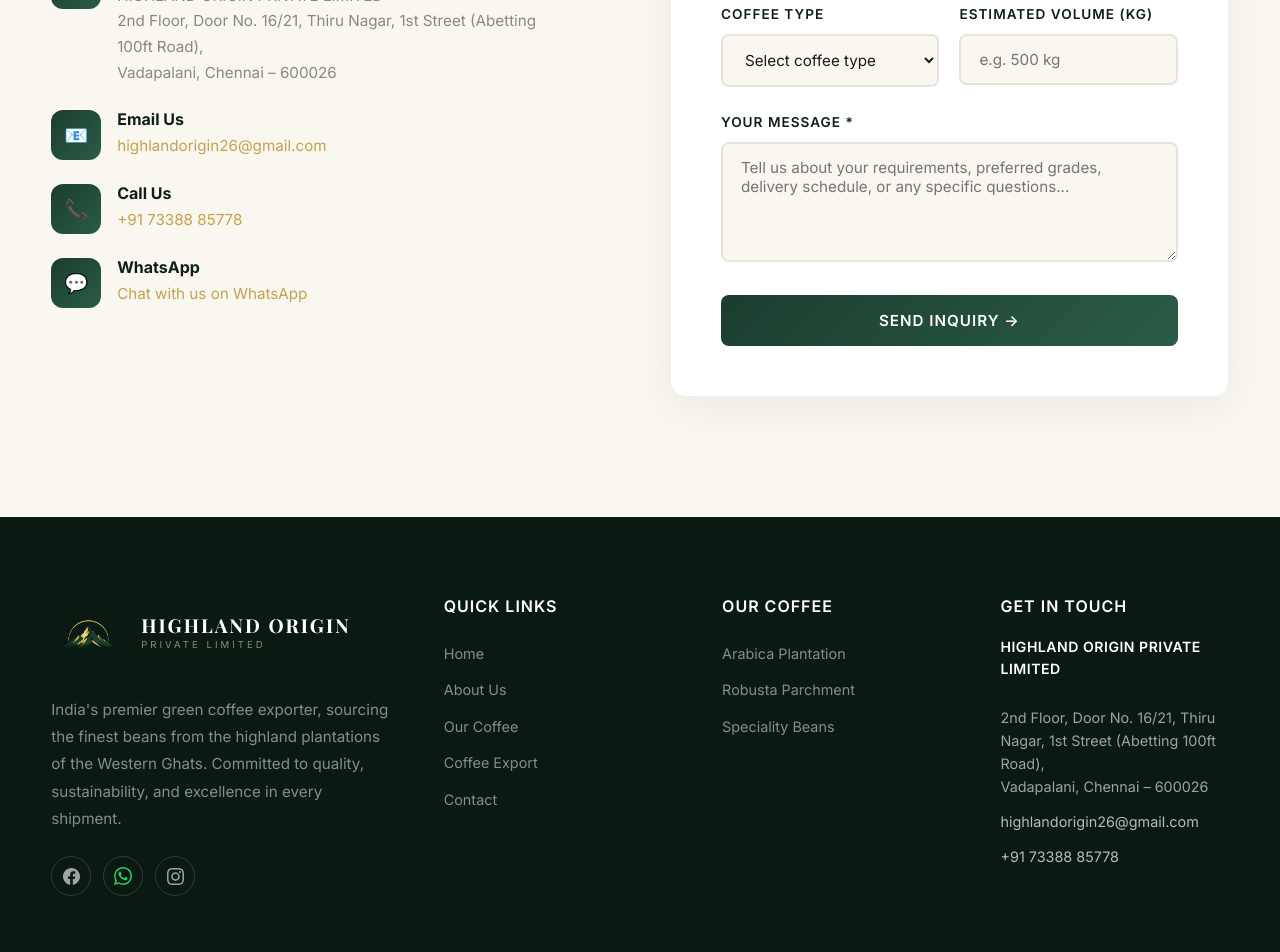
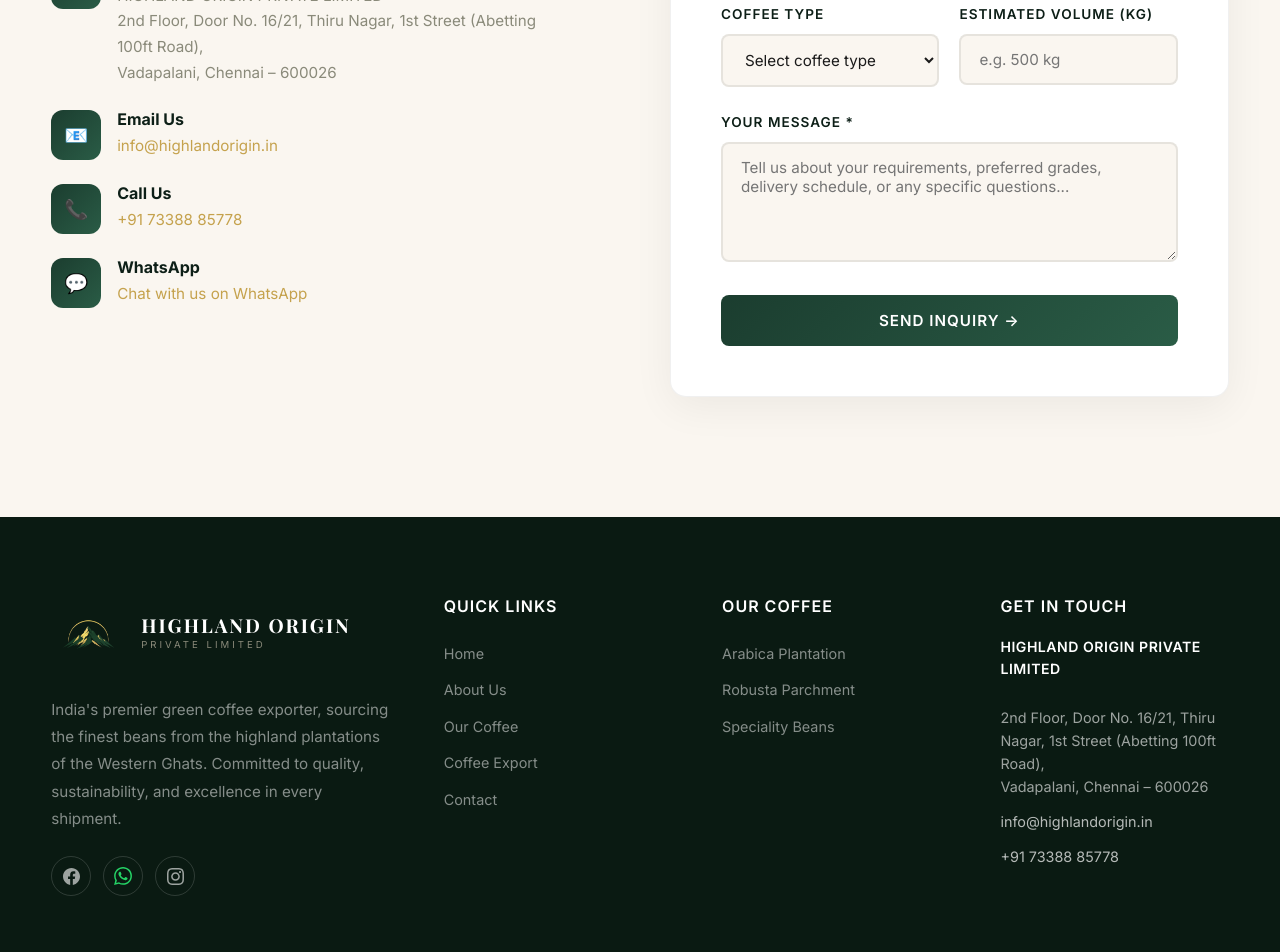
Before and after one commit to mdasper/Highland-origin, a React (Vite) app: page /contact in a window 1280 px wide. Shown: the part 860-1812 px from the top of the page. Built offline with nearby package versions, Linux system fonts and the light colour scheme; a web font is replaced by a local one.

Commit message:
Update email to info@highlandorigin.in

```diff
--- a/src/components/Footer.jsx
+++ b/src/components/Footer.jsx
@@ -70,7 +70,7 @@
                 Vadapalani, Chennai – 600026
               </p>
               <p className="footer-contact-item">
-                <a href="mailto:highlandorigin26@gmail.com">highlandorigin26@gmail.com</a>
+                <a href="mailto:info@highlandorigin.in">info@highlandorigin.in</a>
               </p>
               <p className="footer-contact-item">
                 <a href="tel:+917338885778">+91 73388 85778</a>
--- a/src/pages/ContactPage.jsx
+++ b/src/pages/ContactPage.jsx
@@ -109,7 +109,7 @@
                     <div className="contact-detail-icon">📧</div>
                     <div>
                       <h4>Email Us</h4>
-                      <p><a href="mailto:highlandorigin26@gmail.com">highlandorigin26@gmail.com</a></p>
+                      <p><a href="mailto:info@highlandorigin.in">info@highlandorigin.in</a></p>
                     </div>
                   </div>
                   <div className="contact-detail">
```
